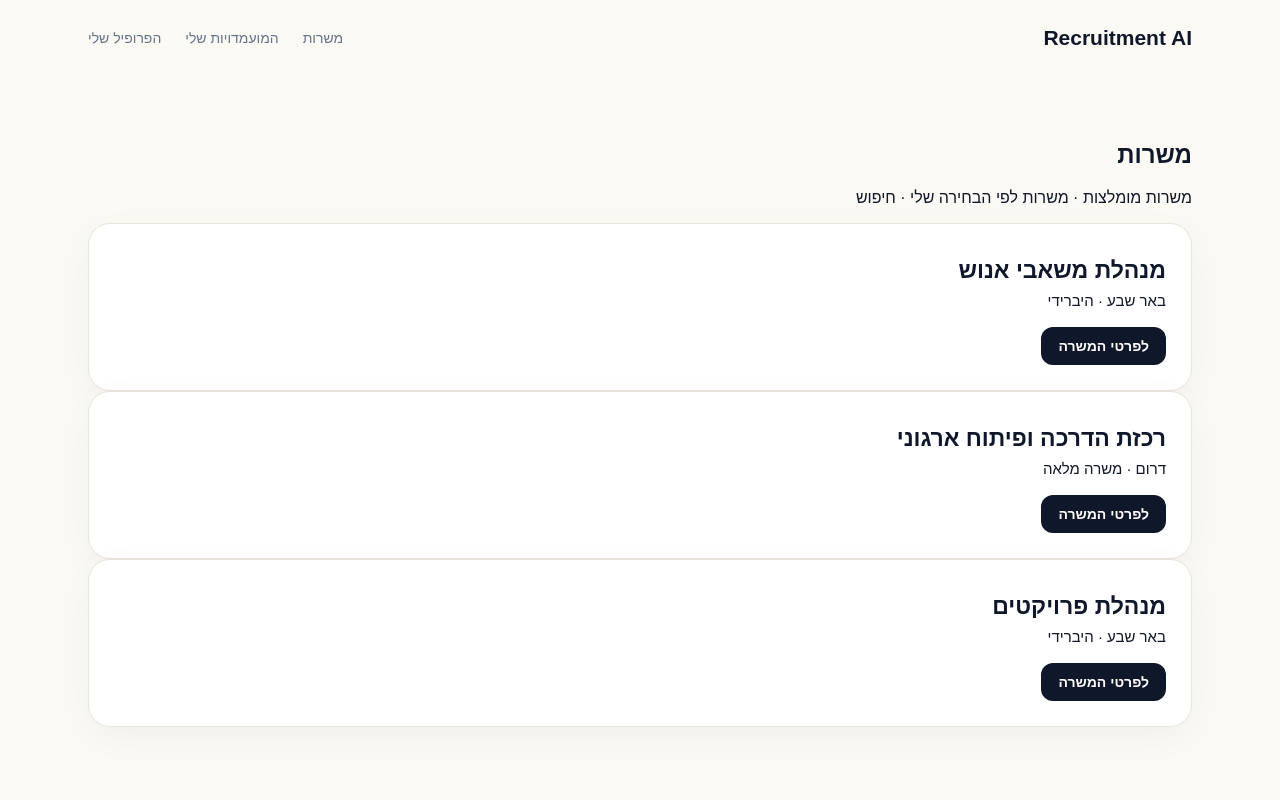
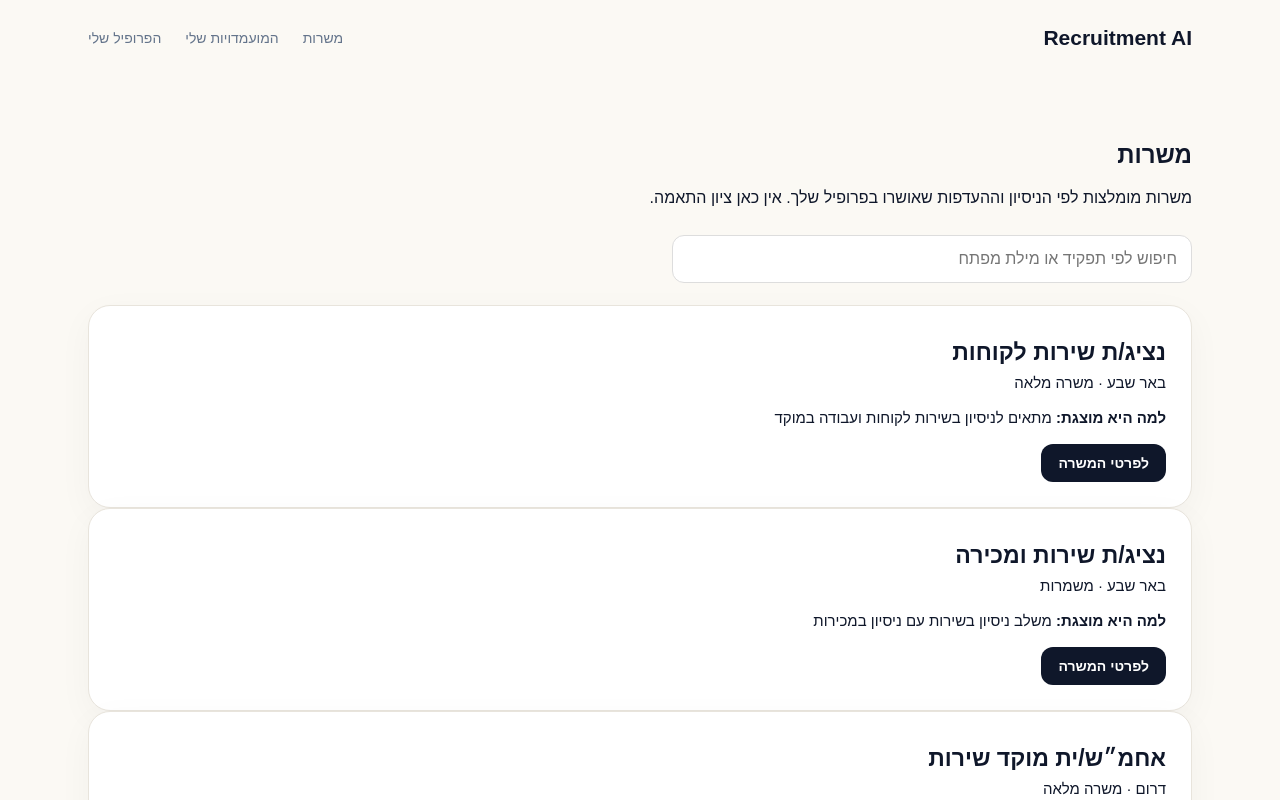
Before and after one commit to IritSel/recruitment-ai, a Next.js app: page /candidate/jobs in a window 1280 px wide. Shown: the top 800 px of the page. Built offline with nearby package versions, Linux system fonts and the light colour scheme.

Commit message:
Replace misleading job recommendations with relevant demo data

```diff
--- a/app/candidate/jobs/page.tsx
+++ b/app/candidate/jobs/page.tsx
@@ -1 +1,8 @@
-import Link from"next/link";export default function P(){return <main className="shell"><Nav/><section style={{padding:"45px 0"}}><h1>משרות</h1><p>משרות מומלצות · משרות לפי הבחירה שלי · חיפוש</p>{["מנהלת משאבי אנוש","רכזת הדרכה ופיתוח ארגוני","מנהלת פרויקטים"].map((x,i)=><div className="choice" key={x}><h2>{x}</h2><p>{["באר שבע · היברידי","דרום · משרה מלאה","באר שבע · היברידי"][i]}</p><Link className="button" href={"/candidate/jobs/"+(i+1)}>לפרטי המשרה</Link></div>)}</section></main>}function Nav(){return <nav className="nav"><Link className="brand" href="/">Recruitment AI</Link><div className="navlinks"><Link href="/candidate/jobs">משרות</Link><Link href="/candidate/applications">המועמדויות שלי</Link><Link href="/candidate/profile">הפרופיל שלי</Link></div></nav>}
+"use client";import Link from"next/link";import{useState}from"react";
+const jobs=[
+{t:"נציג/ת שירות לקוחות",loc:"באר שבע · משרה מלאה",why:"מתאים לניסיון בשירות לקוחות ועבודה במוקד"},
+{t:"נציג/ת שירות ומכירה",loc:"באר שבע · משמרות",why:"משלב ניסיון בשירות עם ניסיון במכירות"},
+{t:"אחמ״ש/ית מוקד שירות",loc:"דרום · משרה מלאה",why:"רלוונטי למי שיש ניסיון מוקדי וניסיון בהובלה או אחריות משמרת"}
+];
+export default function P(){const[q,setQ]=useState("");const shown=jobs.filter(j=>j.t.includes(q)||j.why.includes(q));return <main className="shell"><Nav/><section style={{padding:"45px 0"}}><h1>משרות</h1><p>משרות מומלצות לפי הניסיון וההעדפות שאושרו בפרופיל שלך. אין כאן ציון התאמה.</p><input value={q} onChange={e=>setQ(e.target.value)} placeholder="חיפוש לפי תפקיד או מילת מפתח" style={{width:"100%",maxWidth:520,padding:14,border:"1px solid #ddd",borderRadius:12,font:"inherit",margin:"12px 0 22px"}}/>{shown.map((j,i)=><div className="choice" key={j.t}><h2>{j.t}</h2><p>{j.loc}</p><p><b>למה היא מוצגת:</b> {j.why}</p><Link className="button" href={"/candidate/jobs/"+(i+1)}>לפרטי המשרה</Link></div>)}{!shown.length&&<p>לא נמצאו משרות בחיפוש הזה.</p>}<p style={{color:"#64748b",marginTop:24}}>בגרסת הדמו המשרות הן נתוני דוגמה. מנוע ההתאמה הסמנטי עדיין לא מחובר ולכן המערכת לא תציג כאילו נוצרה התאמה אמיתית לפרופיל.</p></section></main>}
+function Nav(){return <nav className="nav"><Link className="brand" href="/">Recruitment AI</Link><div className="navlinks"><Link href="/candidate/jobs">משרות</Link><Link href="/candidate/applications">המועמדויות שלי</Link><Link href="/candidate/profile">הפרופיל שלי</Link></div></nav>}
```
